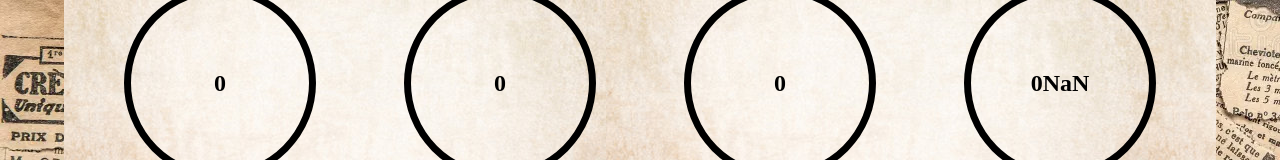
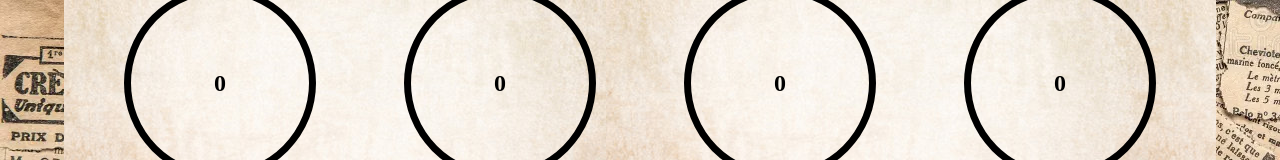
Before and after one commit to Ghayth-Sabeaallil/bokLib, a React (Vite) app: page /mylib in a window 1280 px wide. Shown: the part 232-392 px from the top of the page. Built offline with nearby package versions, Linux system fonts and the light colour scheme.

Commit message:
fix nan error

```diff
--- a/src/Components/MyLibCom/MyLibCom.tsx
+++ b/src/Components/MyLibCom/MyLibCom.tsx
@@ -51,7 +51,7 @@ const myLibCom = () => {
                     <div className="circle-info"><h2>Reviwed Books</h2><div className="circle"><h2>{state.reviews.length}</h2></div></div>
                     <div className="circle-info"><h2>Medelbetyg</h2><div className="circle"><h2>{isNaN(parseInt(mb)) ? 0 : mb}</h2></div></div>
                     <div className="circle-info"><h2>Medelantal Sidor</h2><div className="circle"><h2>{isNaN(mp[1]) ? 0 : mp[1]}</h2></div></div>
-                    <div className="circle-info"><h2>Total Sidor</h2><div className="circle"><h2>{isNaN(mp[0]) ? 0 : mp}</h2></div></div>
+                    <div className="circle-info"><h2>Total Sidor</h2><div className="circle"><h2>{isNaN(mp[0]) ? 0 : mp[0]}</h2></div></div>
 
 
                 </div>
```
